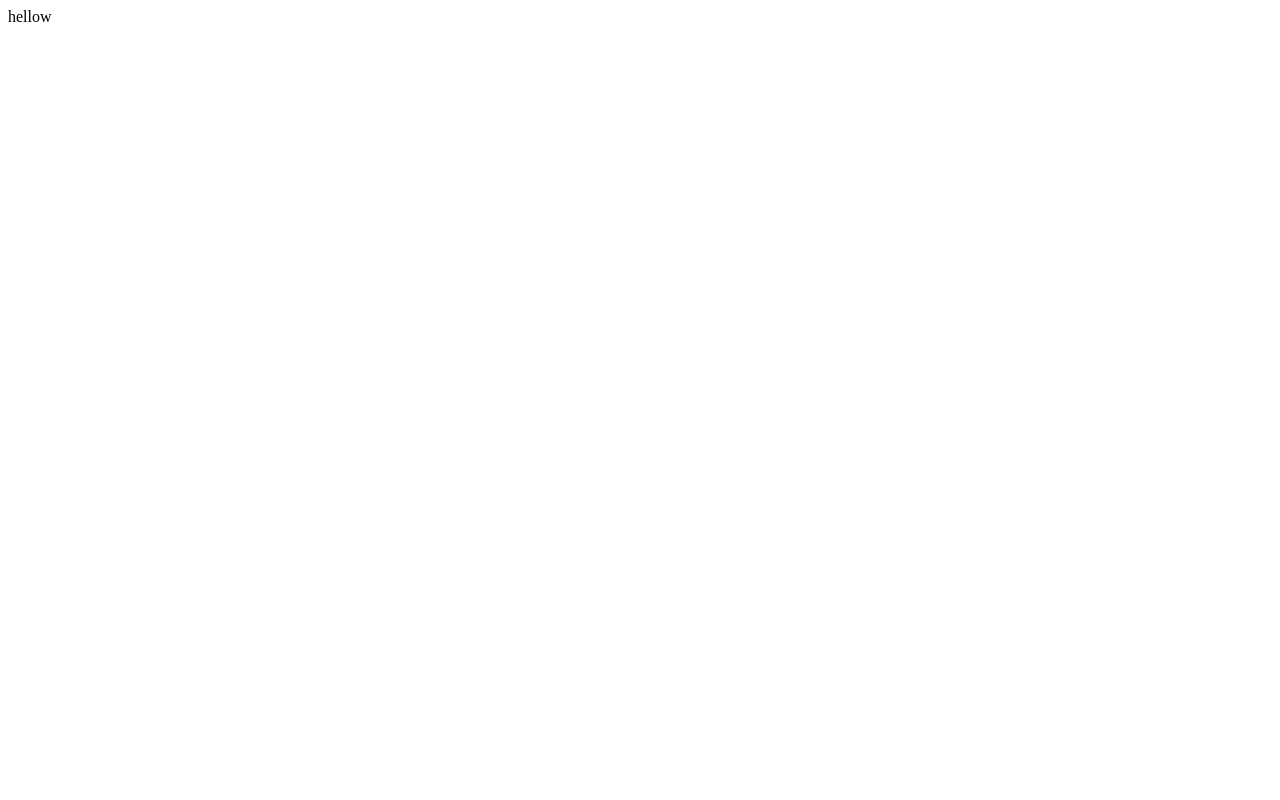
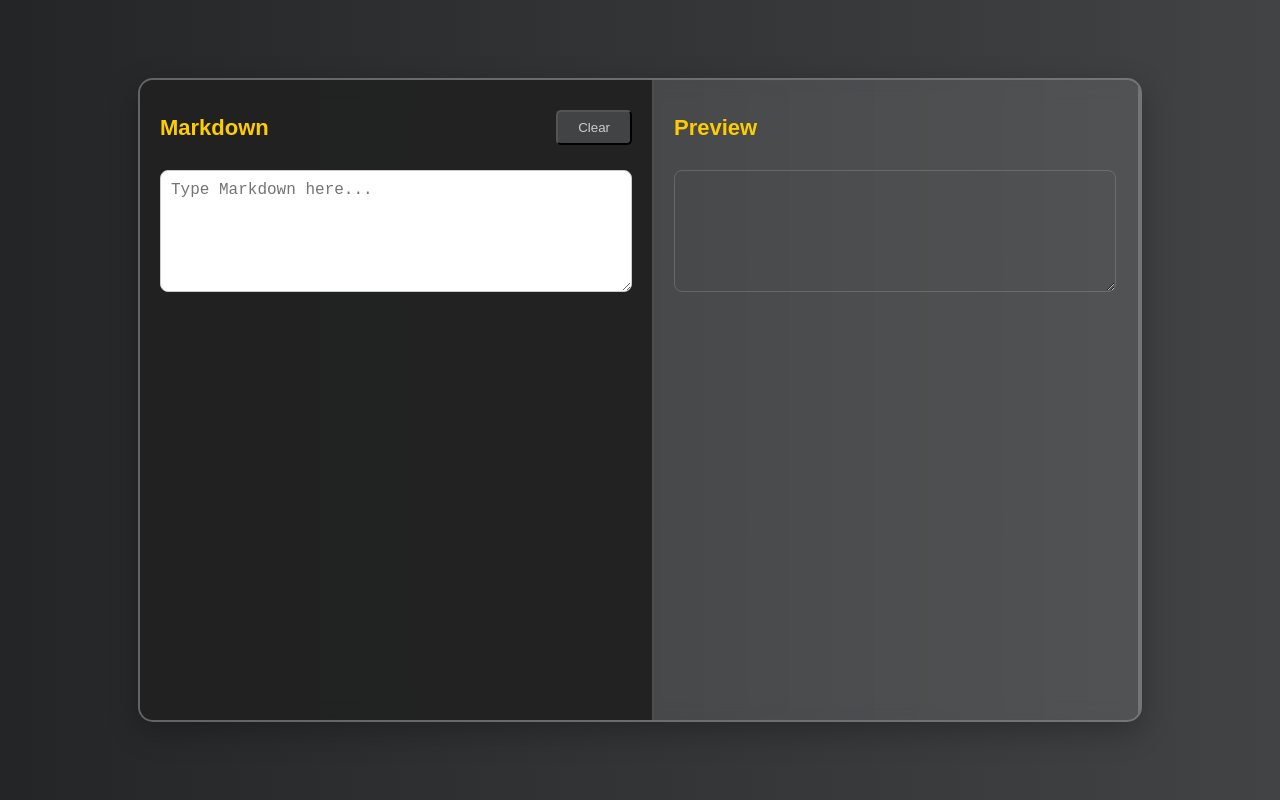
Before and after one commit to subhajitsarkar-dev/Markdown-previewer, a plain HTML site: page index.html in a window 1280 px wide. Drawn offline with nearby package versions, Linux system fonts and the light colour scheme.

Commit message:
style and stractured the markdown previewer

```diff
--- a/index.html
+++ b/index.html
@@ -5,9 +5,26 @@
     <meta name="viewport" content="width=device-width, initial-scale=1.0" />
     <link rel="stylesheet" href="style.css" />
     <title>Markdown Previewer</title>
+    <script src="https://cdn.jsdelivr.net/npm/marked/marked.min.js"></script>
   </head>
   <body>
-    <div class="">hellow</div>
+    <div class="display">
+      <div class="left-side">
+        <div class="header">
+          <h1>Markdown</h1>
+          <button id="clear-btn">Clear</button>
+        </div>
+        <textarea
+          id="markdown-input"
+          placeholder="Type Markdown here..."
+        ></textarea>
+      </div>
+      <div class="right-side">
+        <h1>Preview</h1>
+        <textarea id="markdown-input" disabled></textarea>
+      </div>
+    </div>
+
     <script src="app.js"></script>
   </body>
 </html>
--- a/style.css
+++ b/style.css
@@ -0,0 +1,95 @@
+body {
+  font-family: "Poppins", sans-serif;
+  margin: 0;
+  padding: 0;
+  background: linear-gradient(to right, #232526, #414345);
+  display: flex;
+  justify-content: center;
+  align-items: center;
+  min-height: 100vh;
+  color: #fff;
+}
+
+.display {
+  display: flex;
+  flex-direction: row;
+  width: 80%;
+  max-width: 1000px;
+  height: 80vh;
+  border-radius: 15px;
+  overflow: hidden;
+  box-shadow: 0px 10px 30px rgba(0, 0, 0, 0.25);
+  background: rgba(255, 255, 255, 0.1);
+  backdrop-filter: blur(10px);
+  border: 2px solid rgba(255, 255, 255, 0.2);
+}
+
+.left-side {
+  width: 50%;
+  background: rgba(30, 30, 30, 0.9);
+  padding: 20px;
+  display: flex;
+  flex-direction: column;
+  gap: 15px;
+  border-right: 2px solid rgba(255, 255, 255, 0.2);
+}
+
+.right-side {
+  width: 50%;
+  padding: 20px;
+  display: flex;
+  flex-direction: column;
+  gap: 15px;
+  border-right: 2px solid rgba(255, 255, 255, 0.2);
+}
+
+.left-side h1 {
+  color: #ffcc00;
+  font-size: 22px;
+  text-align: center;
+  font-weight: bold;
+}
+
+.right-side h1 {
+  color: #ffcc00;
+  font-size: 22px;
+  text-align: start;
+  font-weight: bold;
+}
+
+textarea {
+  width: 450px;
+  min-height: 100px;
+  max-height: 500px;
+  padding: 10px;
+  border: 1px solid #ccc;
+  border-radius: 8px;
+  font-size: 16px;
+  resize: vertical;
+}
+
+.right-side textarea {
+  width: 420px;
+  min-height: 100px;
+  max-height: 500px;
+  padding: 10px;
+  border: 0.5px solid #cccccc38;
+  border-radius: 8px;
+  font-size: 16px;
+  background-color: transparent;
+  color: white;
+  resize: vertical;
+}
+
+.header {
+  display: flex;
+  justify-content: space-between;
+  align-items: center;
+}
+
+button {
+  padding: 8px 20px;
+  border-radius: 5px;
+  background-color: #414345;
+  color: #ccc;
+}
```
